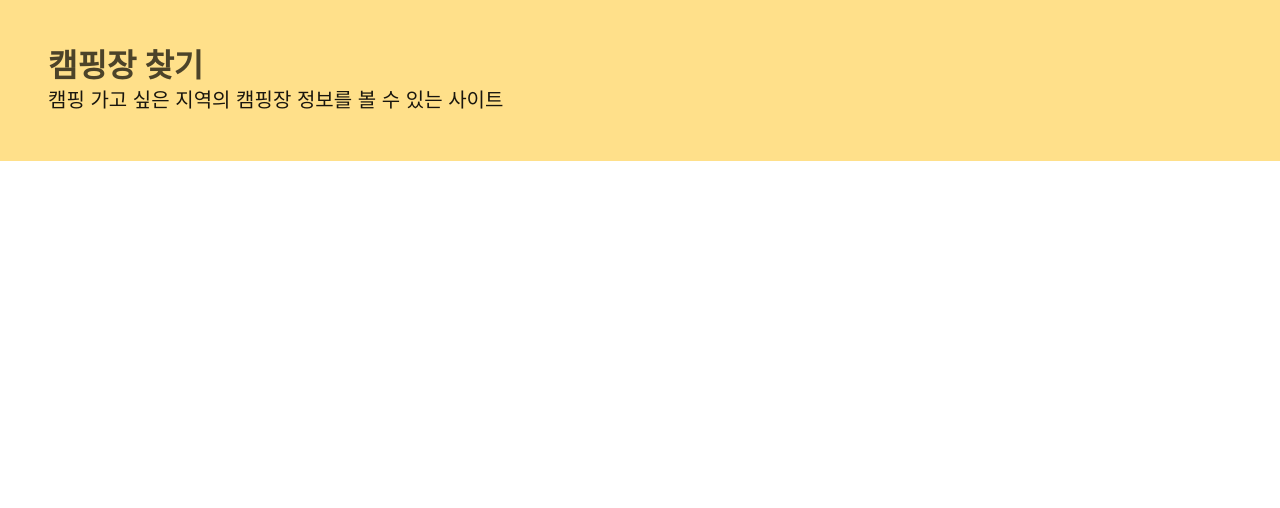
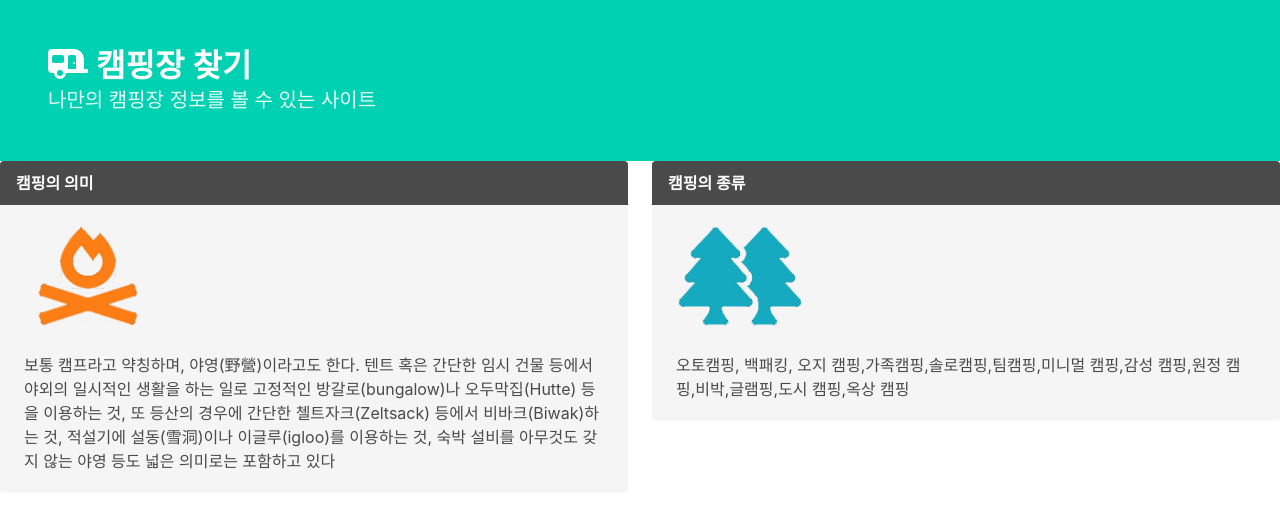
Before and after one commit to sunghyoeun/doglove3_2021, a Nuxt app: page / in a window 1280 px wide. Shown: the top 508 px of the page. Built offline with nearby package versions, Linux system fonts and the light colour scheme.

Commit message:
add Bulma CSS

```diff
--- a/nuxt.config.js
+++ b/nuxt.config.js
@@ -23,7 +23,7 @@ module.exports = {
     script : [
       {
         defer:"",
-        src:"https://user.fontawesome.com/releases/v5.15.3/js/all.js"
+        src:"https://use.fontawesome.com/releases/v5.15.3/js/all.js"
       }
     ]
   },
--- a/pages/index.vue
+++ b/pages/index.vue
@@ -1,14 +1,46 @@
 <template>
   <div>
-    <section class="hero is-warning">
+    <section class="hero is-primary">
       <div class="hero-body">
         <p class="title">
-          캠핑장 찾기
+          <i class="fas fa-caravan"></i> 캠핑장 찾기
         </p>
         <p class="subtitle">
-          캠핑 가고 싶은 지역의 캠핑장 정보를 볼 수 있는 사이트
+          나만의 캠핑장 정보를 볼 수 있는 사이트
         </p>
       </div>
     </section>
+    <div class = "columns">
+      <div class="column">
+        <article class="message">
+          <div class="message-header">
+            <p>캠핑의 의미</p>
+          </div>
+          <div class="message-body">
+            <figure class="image is-128x128">
+              <img src="~assets/fire.png" alt="">
+            </figure>
+            보통 캠프라고 약칭하며, 야영(野營)이라고도 한다.
+            텐트 혹은 간단한 임시 건물 등에서 야외의 일시적인 생활을 하는 일로 고정적인 방갈로(bungalow)나 오두막집(Hutte) 등을 이용하는 것,
+            또 등산의 경우에 간단한 첼트자크(Zeltsack) 등에서 비바크(Biwak)하는 것,
+            적설기에 설동(雪洞)이나 이글루(igloo)를 이용하는 것,
+            숙박 설비를 아무것도 갖지 않는 야영 등도 넓은 의미로는 포함하고 있다
+          </div>
+        </article>
+      </div>
+      <div class="column">
+        <article class="message">
+          <div class="message-header">
+            <p>캠핑의 종류 </p>
+          </div>
+          <div class="message-body">
+            <figure class="image is-128x128">
+              <img src="~assets/tree.png" alt="" />
+            </figure>
+            오토캠핑, 백패킹, 오지 캠핑,가족캠핑,솔로캠핑,팀캠핑,미니멀 캠핑,감성 캠핑,원정 캠핑,비박,글램핑,도시 캠핑,옥상 캠핑
+          </div>
+        </article>
+      </div>
+    </div>
   </div>
 </template>
```
Also changed, not shown: assets/fire.png (added), assets/tree.png (added).
